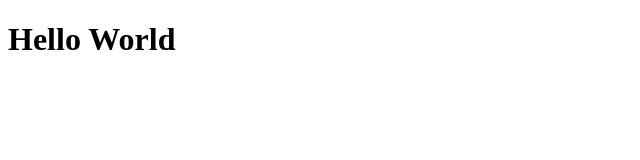
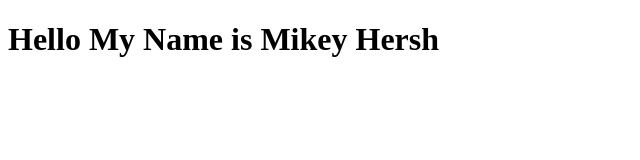
Before and after one commit to mattmhersh/special-giggle, a plain HTML site: page index.htm in a window 1280 px wide. Shown: the whole page, without its empty margins (0-640 px from the left). Drawn offline with Linux system fonts and the light colour scheme.

Commit message:
Updated web page.

```diff
--- a/index.htm
+++ b/index.htm
@@ -2,9 +2,9 @@
 <html lang="en">
 <head>
   <meta charset="utf-8">
-  <title>Hello World</title>
+  <title>Mikey Hersh</title>
   </head>
   <body>
-    <h1>Hello World</h1>
+    <h1>Hello My Name is Mikey Hersh</h1>
   </body>
 </html>
```
